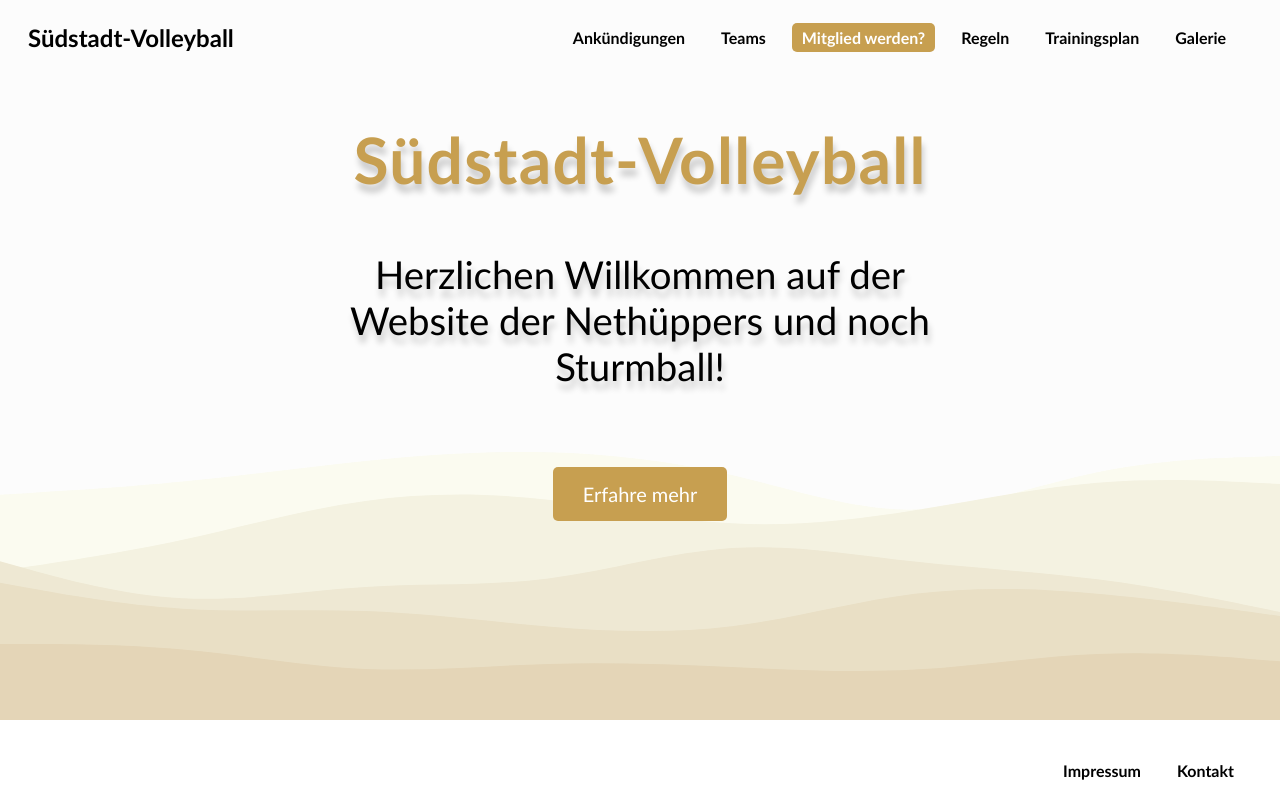
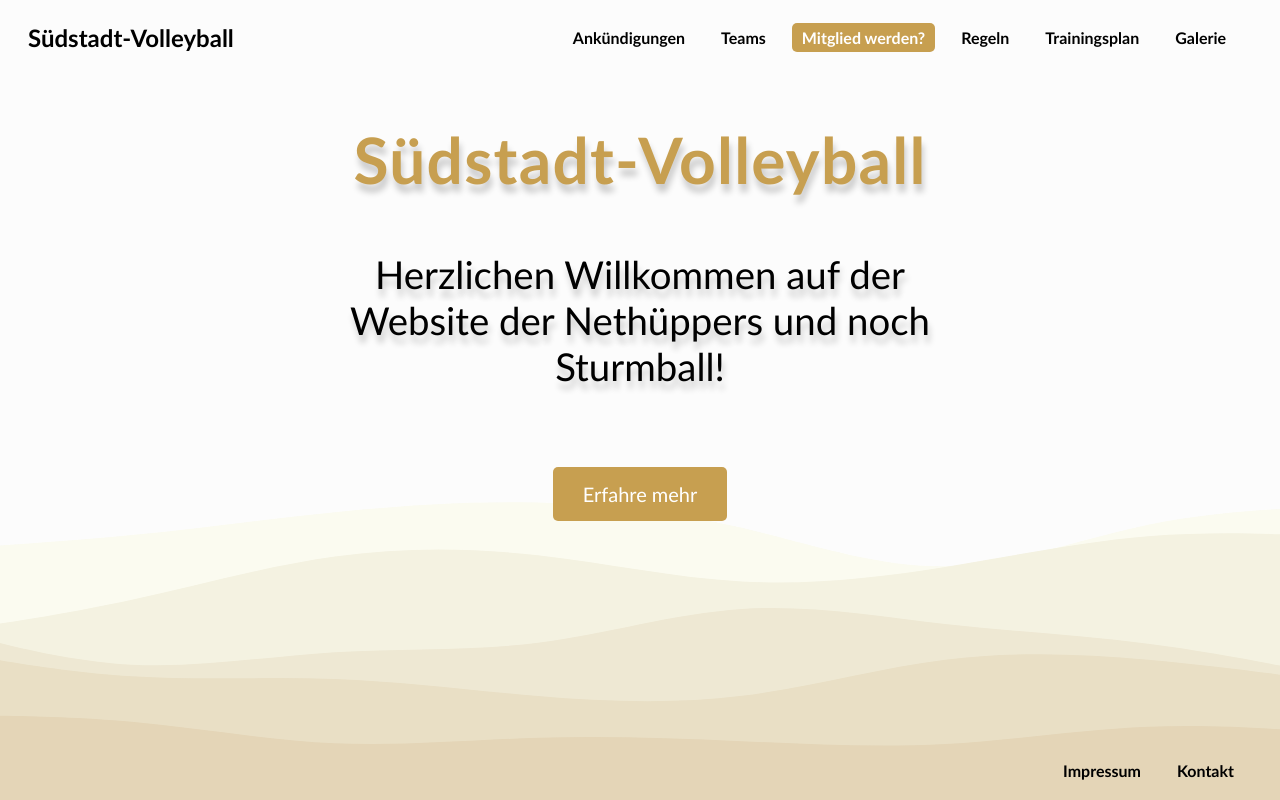
Before and after one commit to misterorora/sued, a SvelteKit app: page / in a window 1280 px wide. Built offline with nearby package versions, Linux system fonts and the light colour scheme.

Commit message:
fxied background bugg

```diff
--- a/src/routes/global.css
+++ b/src/routes/global.css
@@ -2,5 +2,7 @@ body {
     background-image: url('$lib/assets/background.svg');
     background-repeat: no-repeat;
     background-size: cover;
+    background-position: center center;
+    background-attachment: fixed;
     font-family: 'Trebuchet MS', sans-serif;
 }
```
